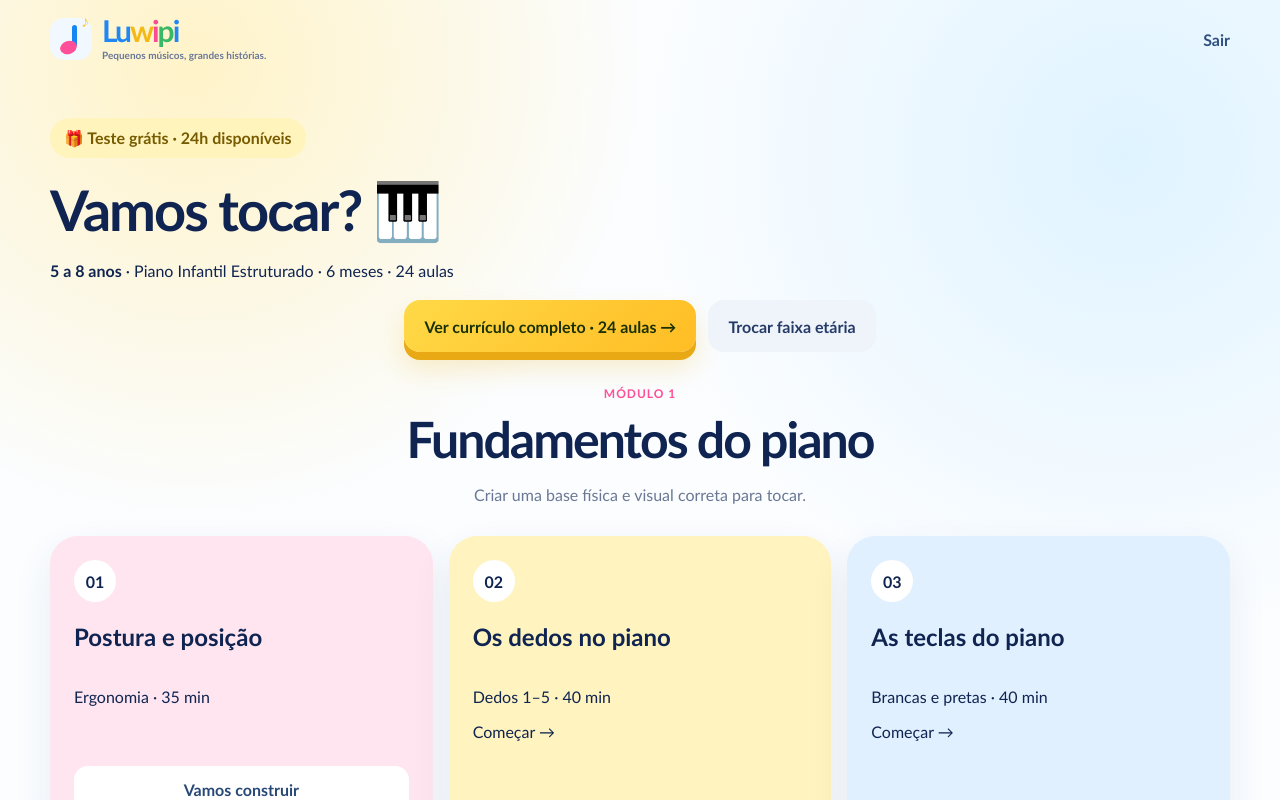
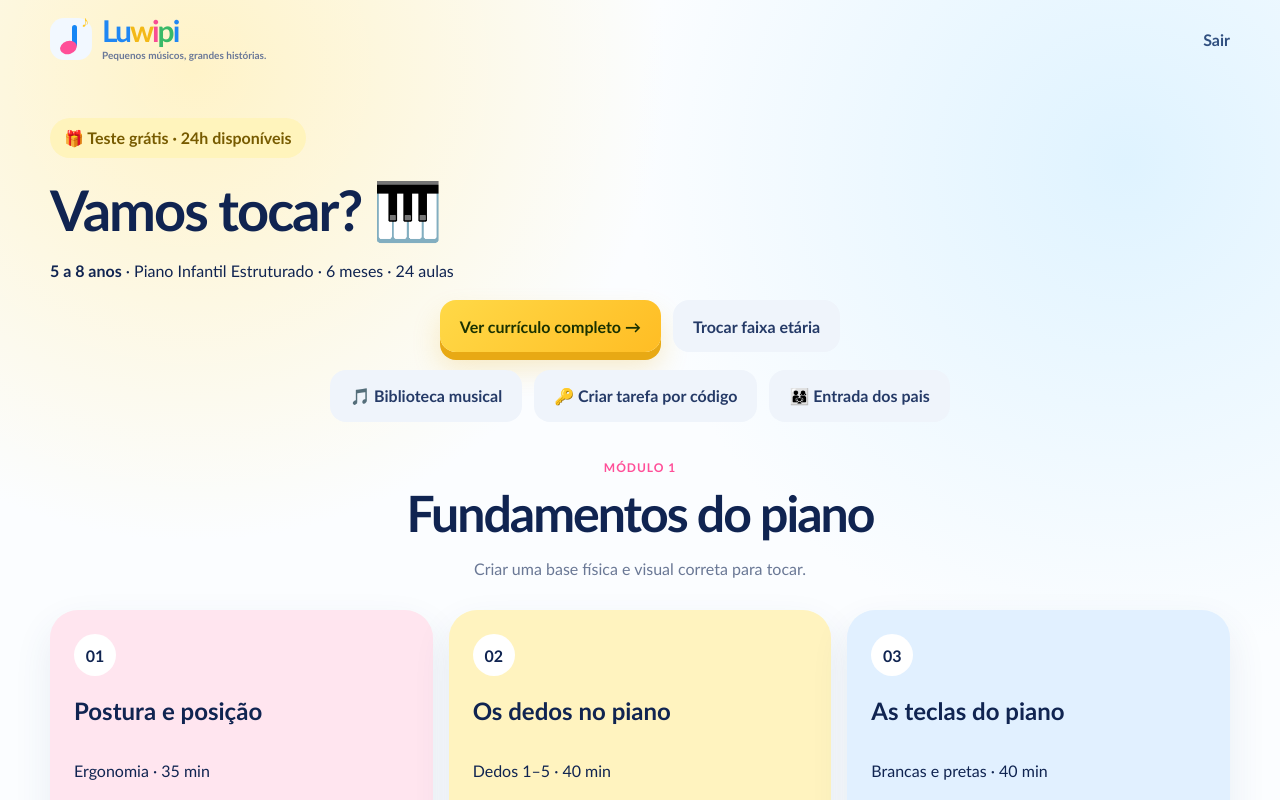
Before and after one commit to yuranicango-sketch/Luwipi, a Next.js app: page /dashboard in a window 1280 px wide. Shown: the top 800 px of the page. Built offline with nearby package versions, Linux system fonts and the light colour scheme.

Commit message:
feat: connect homework and music library to teacher dashboard

```diff
--- a/app/dashboard/page.tsx
+++ b/app/dashboard/page.tsx
@@ -18,17 +18,23 @@ export default async function DashboardPage({ searchParams }: { searchParams: Pr
         <h1>Vamos tocar? 🎹</h1>
         <p><strong>{program.label}</strong> · {program.name} · {program.duration}</p>
 
-        <div style={{display:"flex",gap:12,justifyContent:"center",flexWrap:"wrap",margin:"20px 0 30px"}}>
+        <div style={{display:"flex",gap:12,justifyContent:"center",flexWrap:"wrap",margin:"20px 0 18px"}}>
           {isPreschool && <Link className="btn btn-primary" href="/recursos/2-4/modulo-1">Módulo 1 · printables + sons →</Link>}
-          <Link className={isPreschool ? "btn btn-soft" : "btn btn-primary"} href={`/curriculo?age=${program.age}`}>Ver currículo completo · 24 aulas →</Link>
+          <Link className={isPreschool ? "btn btn-soft" : "btn btn-primary"} href={`/curriculo?age=${program.age}`}>Ver currículo completo →</Link>
           <Link className="btn btn-soft" href="/onboarding">Trocar faixa etária</Link>
+        </div>
+
+        <div style={{display:"flex",gap:12,justifyContent:"center",flexWrap:"wrap",margin:"0 0 34px"}}>
+          <Link className="btn btn-soft" href="/musicas">🎵 Biblioteca musical</Link>
+          <Link className="btn btn-soft" href="/professor/tarefas">🔑 Criar tarefa por código</Link>
+          <Link className="btn btn-soft" href="/tarefa">👨‍👩‍👧 Entrada dos pais</Link>
         </div>
 
         <div className="section-heading compact" style={{marginBottom:20}}>
           <span>Módulo 1</span>
           <h2>{program.modules[0].title}</h2>
           <p>{program.modules[0].outcome}</p>
-          {isPreschool && <p style={{maxWidth:720,margin:"10px auto 0",fontSize:13}}>Para 2–4 anos, o Luwipi orienta o professor. As atividades são feitas com o piano físico e os materiais imprimíveis.</p>}
+          {isPreschool && <p style={{maxWidth:720,margin:"10px auto 0",fontSize:13}}>O Luwipi acompanha o professor e também entra em momentos de interação com a criança. A atividade alterna ecrã, materiais, movimento e piano físico.</p>}
         </div>
 
         <div className="lesson-grid">
```
